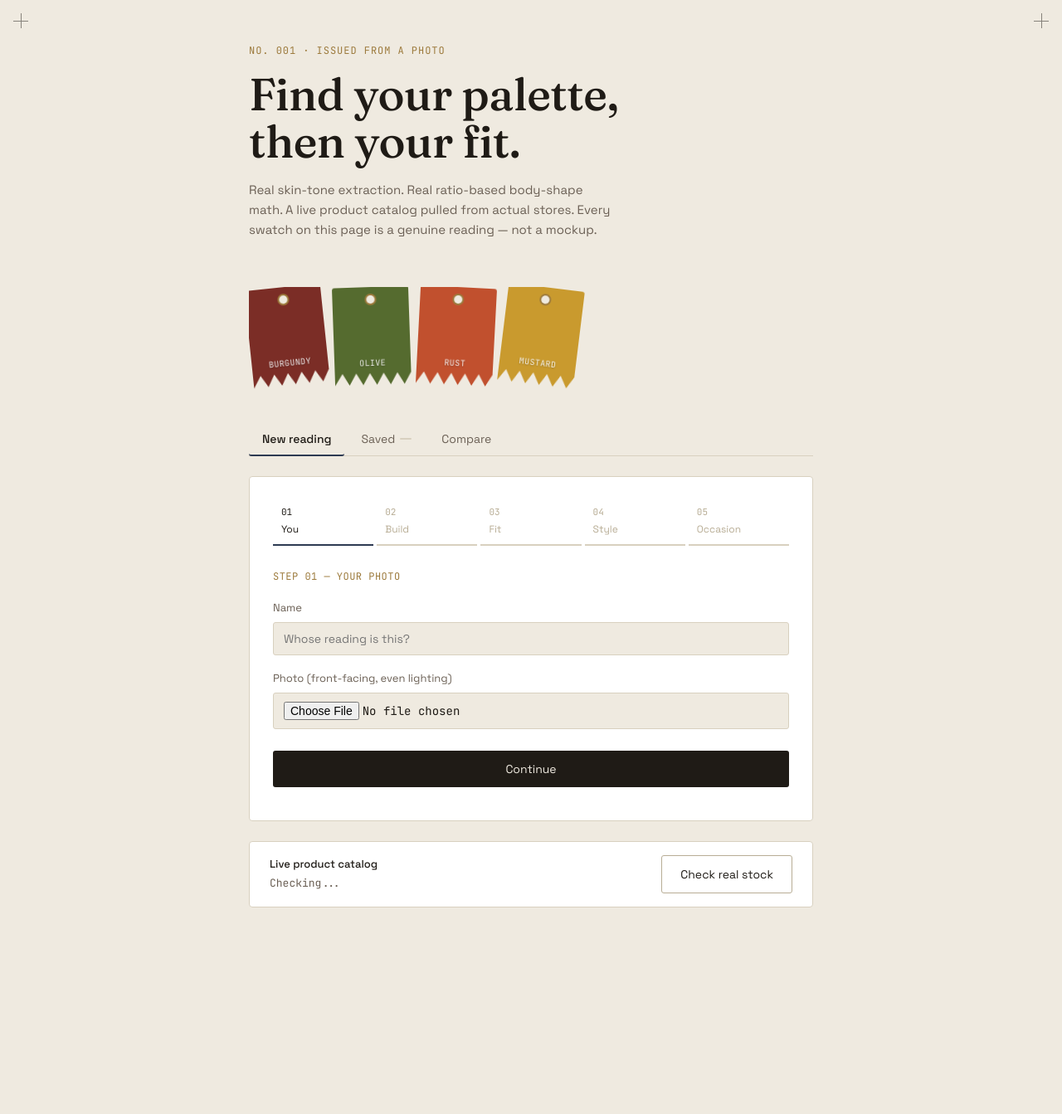
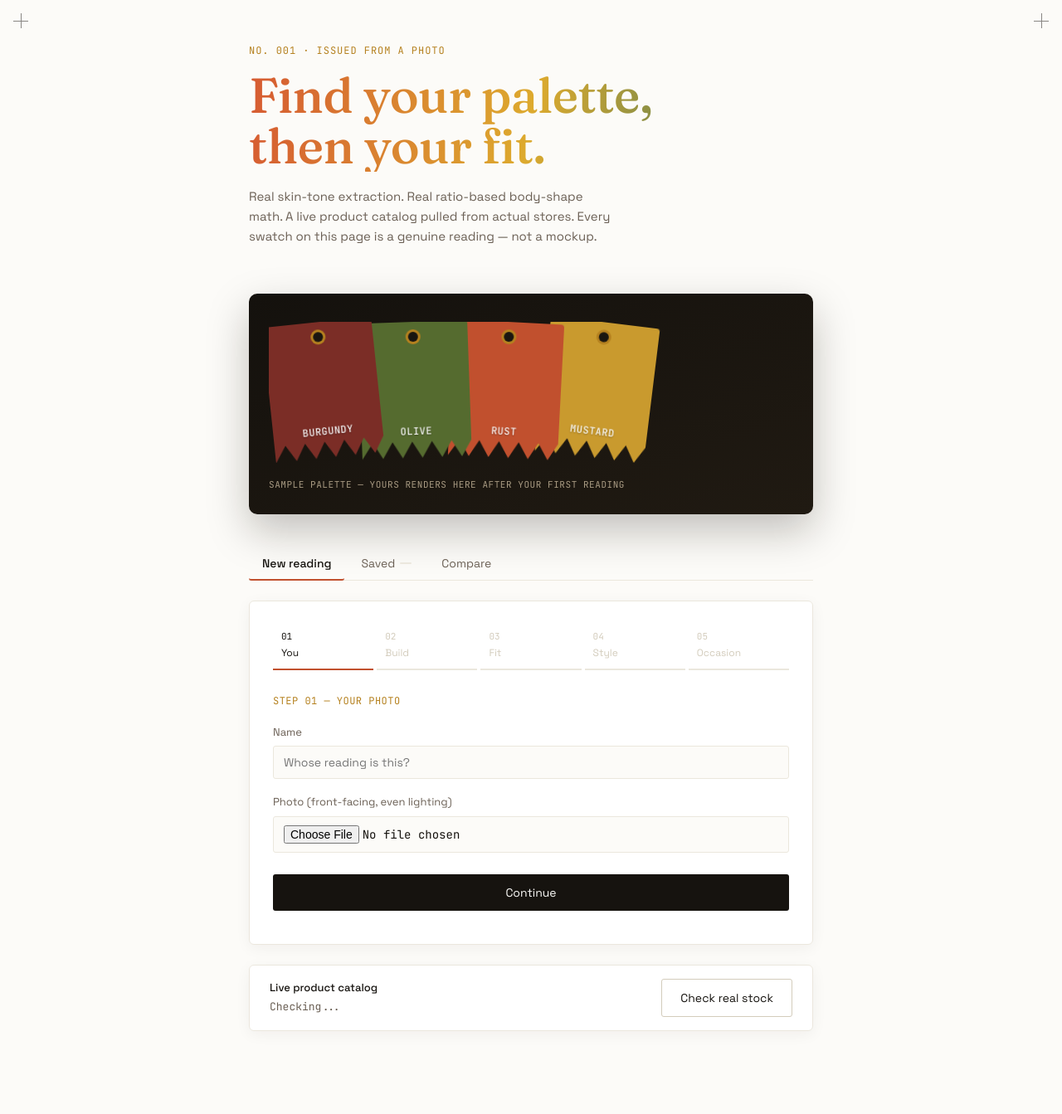
Before and after one commit to parishnaresh-droid/Collection, a Flask app: page / in a window 1280 px wide. Shown: the whole page at 83% size. Before the commit the page ends 1094 px from the top, so only its background shows below. Run offline with Flask 3, Linux system fonts and the light colour scheme; data that the repository does not hold is empty; some libraries are stand-ins or nearby versions.

Commit message:
dark showcase panels, real product photos, layered hero

```diff
--- a/app.py
+++ b/app.py
@@ -192,7 +192,7 @@ def build_outfits(conn, palette):
         for c in palette["colors"]:
             pairing = PAIRINGS.get(c["name"], DEFAULT_PAIRING)
             cur.execute(
-                "SELECT title, store, price, available, url FROM products "
+                "SELECT title, store, price, available, url, image_url FROM products "
                 "WHERE color_matched = %s ORDER BY available DESC, price ASC NULLS LAST LIMIT 5",
                 (c["name"],),
             )
--- a/db.py
+++ b/db.py
@@ -46,6 +46,7 @@ MIGRATIONS = [
     "ALTER TABLE profiles ADD COLUMN IF NOT EXISTS fit_preference TEXT",
     "ALTER TABLE profiles ADD COLUMN IF NOT EXISTS occasion TEXT",
     "ALTER TABLE profiles ADD COLUMN IF NOT EXISTS style_preference TEXT[]",
+    "ALTER TABLE products ADD COLUMN IF NOT EXISTS image_url TEXT",
 ]
 
 
--- a/static/script.js
+++ b/static/script.js
@@ -102,7 +102,12 @@ function outfitCardHtml(o) {
   if (o.real_products && o.real_products.length) {
     rp.innerHTML = o.real_products.map(p => `
       <a class="real-product" href="${p.url}" target="_blank" rel="noopener">
-        <span class="rp-title"><span class="stock-dot ${p.available ? 'in' : 'out'}"></span>${escapeHtml(p.title)}</span>
+        ${p.image_url
+          ? `<img class="rp-thumb" src="${p.image_url}" alt="" loading="lazy">`
+          : `<span class="rp-thumb-placeholder" style="--swatch-color:${o.top_hex}"></span>`}
+        <span class="rp-body">
+          <span class="rp-title"><span class="stock-dot ${p.available ? 'in' : 'out'}"></span>${escapeHtml(p.title)}</span>
+        </span>
         <span class="rp-price">${p.price ? '$' + p.price.toFixed(2) : ''}</span>
       </a>
     `).join('');
@@ -139,11 +144,19 @@ function styleProfileHtml(sp) {
   `;
 }
 
+function paletteBandHtml(outfits) {
+  return `<div class="palette-showcase"><div class="palette-band">${outfits.map(o => `
+    <div class="palette-band-swatch" style="background:${o.top_hex}">
+      <span class="pb-name">${escapeHtml(o.top_color)}</span>
+    </div>
+  `).join('')}</div></div>`;
+}
+
 function renderProfileResult(container, data) {
   container.innerHTML = `
     ${styleProfileHtml(data.style_profile)}
     <div class="result-block">
-      <h2>${escapeHtml(data.name)}'s skin tone</h2>
+      <h2>${escapeHtml(data.name)}'s palette</h2>
       <div class="skin-row">
         <span class="skin-swatch" style="background:${data.skin.hex}"></span>
         <div>
@@ -151,6 +164,7 @@ function renderProfileResult(container, data) {
           <p class="meta">${data.skin.undertone} undertone, ${data.skin.depth} depth</p>
         </div>
       </div>
+      ${paletteBandHtml(data.outfits)}
     </div>
     <div class="result-block">
       <h2>Body shape</h2>
--- a/static/style.css
+++ b/static/style.css
@@ -1,16 +1,19 @@
 :root {
-  --paper: #EFEAE0;
+  --paper: #FCFBF8;
   --card-bg: #FFFFFF;
-  --ink: #1F1B16;
+  --ink: #16130F;
   --ink-soft: #6B6055;
-  --line: #D8D0BF;
-  --line-strong: #B8AD95;
-  --indigo: #2D3A52;
-  --brass: #9C7A3C;
-  --works: #4B6B3E;
-  --avoid: #9C3B2E;
-  --stock-in: #4B6B3E;
-  --stock-out: #9C3B2E;
+  --line: #EBE7DD;
+  --line-strong: #D3CCBC;
+  --grad-1: #D65A32;
+  --grad-2: #DDAA2E;
+  --grad-3: #1B6B63;
+  --indigo: #C1502E;
+  --brass: #B5811F;
+  --works: #3F7A34;
+  --avoid: #C1392B;
+  --stock-in: #3F7A34;
+  --stock-out: #C1392B;
 }
 
 * { box-sizing: border-box; }
@@ -29,7 +32,11 @@ main { max-width: 720px; margin: 0 auto; padding: 40px 20px 100px; position: rel
 .mono { font-family: 'JetBrains Mono', monospace; font-variant-numeric: tabular-nums; }
 
 h1, h2 { font-family: 'Fraunces', serif; font-weight: 480; margin: 0 0 12px; letter-spacing: -0.01em; }
-h1 { font-size: clamp(2.1rem, 5vw + 0.5rem, 3.4rem); line-height: 1.05; font-weight: 500; }
+h1 {
+  font-size: clamp(2.3rem, 5.5vw + 0.5rem, 3.7rem); line-height: 1.03; font-weight: 520;
+  background: linear-gradient(100deg, var(--grad-1) 0%, var(--grad-2) 50%, var(--grad-3) 100%);
+  -webkit-background-clip: text; background-clip: text; color: transparent;
+}
 h2 { font-size: clamp(1.15rem, 1.5vw + 0.7rem, 1.4rem); margin-top: 0; }
 
 .eyebrow {
@@ -58,28 +65,56 @@ h2 { font-size: clamp(1.15rem, 1.5vw + 0.7rem, 1.4rem); margin-top: 0; }
 /* ---------- hero ---------- */
 .hero { padding-top: 12px; display: flex; flex-direction: column; gap: 8px; }
 .hero-text { animation: rise 0.6s ease both; }
+.hero-showcase {
+  background: linear-gradient(160deg, #14110D, #201A12);
+  border-radius: 10px; padding: 34px 24px 26px; margin-top: 34px;
+  box-shadow: 0 20px 50px rgba(20,15,8,0.25);
+}
 .hero-swatches {
-  display: flex; gap: 10px; margin-top: 34px; padding-bottom: 6px;
-  overflow-x: auto; -webkit-overflow-scrolling: touch;
+  display: flex; padding-bottom: 6px; overflow-x: auto; -webkit-overflow-scrolling: touch;
 }
 .swatch-tag {
   --tag-rot: 0deg;
-  position: relative; flex-shrink: 0; width: 92px; height: 118px;
-  background: var(--tag-color); border-radius: 3px 3px 0 0;
+  position: relative; flex-shrink: 0; width: 132px; height: 164px;
+  background: var(--tag-color); border-radius: 4px 4px 0 0;
   clip-path: polygon(0 0, 100% 0, 100% 88%, 91% 100%, 82% 88%, 73% 100%, 64% 88%, 55% 100%, 46% 88%, 37% 100%, 28% 88%, 19% 100%, 10% 88%, 0 100%);
-  box-shadow: 0 6px 14px rgba(0,0,0,0.14);
+  box-shadow: 0 14px 30px rgba(0,0,0,0.5), 0 0 0 1px rgba(255,255,255,0.06);
   transform: rotate(var(--tag-rot));
   animation: fanIn 0.6s cubic-bezier(0.2,0.8,0.2,1) both;
-  display: flex; align-items: flex-end; justify-content: center; padding-bottom: 18px;
+  display: flex; align-items: flex-end; justify-content: center; padding-bottom: 22px;
+  margin-left: -22px;
 }
+.swatch-tag:first-child { margin-left: 0; }
+.st-1 { --tag-rot: -8deg; animation-delay: 0.05s; z-index: 4; }
+.st-2 { --tag-rot: -3deg; animation-delay: 0.15s; z-index: 3; transform: rotate(var(--tag-rot)) translateY(-8px); }
+.st-3 { --tag-rot: 4deg; animation-delay: 0.25s; z-index: 2; transform: rotate(var(--tag-rot)) translateY(4px); }
+.st-4 { --tag-rot: 9deg; animation-delay: 0.35s; z-index: 1; transform: rotate(var(--tag-rot)) translateY(-4px); }
 .swatch-tag::before {
-  content: ''; position: absolute; top: 10px; left: 50%; transform: translateX(-50%);
-  width: 10px; height: 10px; border-radius: 50%; background: var(--paper);
-  box-shadow: 0 0 0 2px var(--brass);
+  content: ''; position: absolute; top: 12px; left: 50%; transform: translateX(-50%);
+  width: 12px; height: 12px; border-radius: 50%; background: #1A1610;
+  box-shadow: 0 0 0 3px var(--brass);
 }
 .swatch-tag .tag-name {
-  font-family: 'JetBrains Mono', monospace; font-size: 10px; color: rgba(255,255,255,0.92);
-  text-transform: uppercase; letter-spacing: 0.04em; text-shadow: 0 1px 2px rgba(0,0,0,0.25);
+  font-family: 'JetBrains Mono', monospace; font-size: 12px; color: rgba(255,255,255,0.95);
+  text-transform: uppercase; letter-spacing: 0.04em; text-shadow: 0 1px 2px rgba(0,0,0,0.3); font-weight: 500;
+}
+.showcase-caption { font-family: 'JetBrains Mono', monospace; font-size: 11px; color: #A89A82; margin: 18px 0 0; text-transform: uppercase; letter-spacing: 0.05em; }
+
+/* ---------- palette band: dark showcase, real colour, shown large ---------- */
+.palette-showcase {
+  background: linear-gradient(160deg, #14110D, #201A12); border-radius: 8px;
+  padding: 20px; margin-top: 16px; box-shadow: 0 16px 36px rgba(20,15,8,0.2);
+}
+.palette-band { display: flex; gap: 4px; border-radius: 5px; overflow: hidden; height: 110px; }
+.palette-band-swatch {
+  flex: 1; display: flex; align-items: flex-end; padding: 12px 10px; min-width: 46px;
+  transition: flex 0.25s ease; box-shadow: inset 0 0 0 1px rgba(255,255,255,0.08);
+}
+.palette-band-swatch:hover { flex: 1.7; }
+.palette-band-swatch .pb-name {
+  font-family: 'JetBrains Mono', monospace; font-size: 11px; color: rgba(255,255,255,0.96);
+  text-shadow: 0 1px 3px rgba(0,0,0,0.5); text-transform: uppercase; letter-spacing: 0.03em;
+  white-space: nowrap; overflow: hidden; text-overflow: ellipsis;
 }
 .st-1 { --tag-rot: -6deg; animation-delay: 0.05s; }
 .st-2 { --tag-rot: -2deg; animation-delay: 0.15s; }
@@ -102,8 +137,8 @@ h2 { font-size: clamp(1.15rem, 1.5vw + 0.7rem, 1.4rem); margin-top: 0; }
 
 .card {
   --card-bg: #FFFFFF;
-  background: var(--card-bg); border: 1px solid var(--line); border-radius: 4px;
-  padding: 28px; margin-top: 24px;
+  background: var(--card-bg); border: 1px solid var(--line); border-radius: 6px;
+  padding: 28px; margin-top: 24px; box-shadow: 0 4px 18px rgba(30,20,10,0.05);
 }
 
 /* ---------- form basics ---------- */
--- a/templates/index.html
+++ b/templates/index.html
@@ -19,11 +19,14 @@
       <h1>Find your palette,<br>then your fit.</h1>
       <p class="sub">Real skin-tone extraction. Real ratio-based body-shape math. A live product catalog pulled from actual stores. Every swatch on this page is a genuine reading &mdash; not a mockup.</p>
     </div>
-    <div class="hero-swatches" id="hero-swatches" aria-hidden="true">
-      <div class="swatch-tag st-1" style="--tag-color:#7B2D26"><span class="tag-name">burgundy</span></div>
-      <div class="swatch-tag st-2" style="--tag-color:#556B2F"><span class="tag-name">olive</span></div>
-      <div class="swatch-tag st-3" style="--tag-color:#C1502E"><span class="tag-name">rust</span></div>
-      <div class="swatch-tag st-4" style="--tag-color:#C99A2E"><span class="tag-name">mustard</span></div>
+    <div class="hero-showcase">
+      <div class="hero-swatches" id="hero-swatches" aria-hidden="true">
+        <div class="swatch-tag st-1" style="--tag-color:#7B2D26"><span class="tag-name">burgundy</span></div>
+        <div class="swatch-tag st-2" style="--tag-color:#556B2F"><span class="tag-name">olive</span></div>
+        <div class="swatch-tag st-3" style="--tag-color:#C1502E"><span class="tag-name">rust</span></div>
+        <div class="swatch-tag st-4" style="--tag-color:#C99A2E"><span class="tag-name">mustard</span></div>
+      </div>
+      <p class="showcase-caption">Sample palette &mdash; yours renders here after your first reading</p>
     </div>
   </header>
 
```
Also changed, not shown: other parts of static/style.css (+25 -20 lines), scraper.py (+6 -3 lines).
